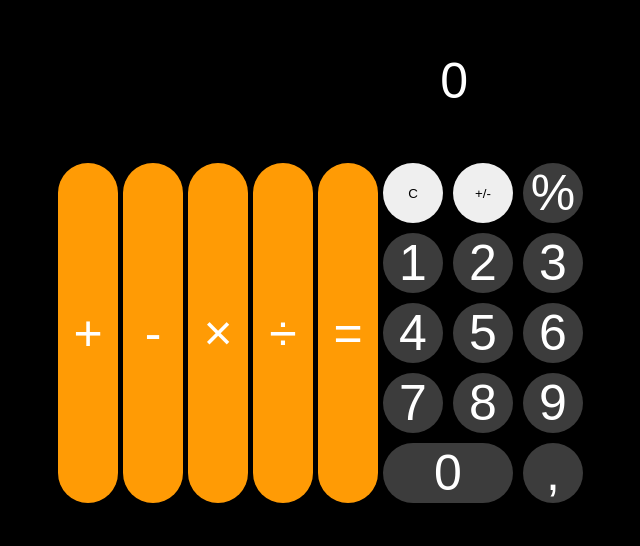
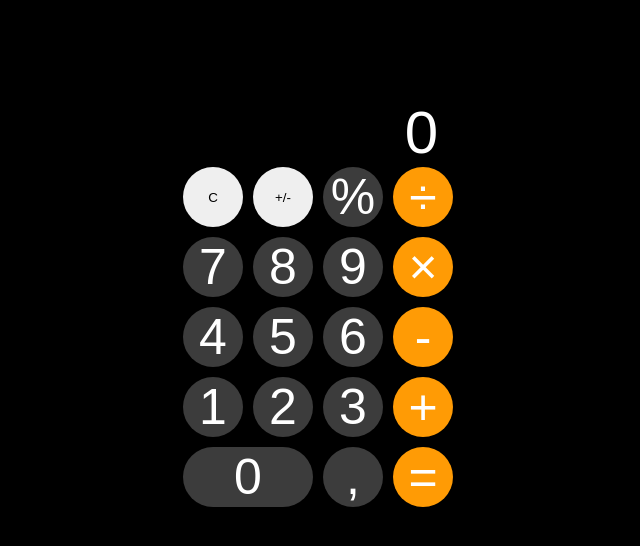
Before and after one commit to dullee/calculator, a plain HTML site: page index.html in a window 1280 px wide. Shown: the whole page, without its empty margins (322-962 px from the left). Drawn offline with Linux system fonts and the light colour scheme.

Commit message:
polished ui

```diff
--- a/index.html
+++ b/index.html
@@ -11,68 +11,53 @@
     <div id="textBox">
       <h1 id="inputValue">0</h1>
     </div>
-    <div id="sweetsBox">
-      <div></div>
-      <button
-        onclick="calculate('+', this)"
+    <div>
+      <div class="numberContainer">
+        <button onclick="clearEntry()" id="clearButton" class="circularButton">
+          C</button
+        ><button onclick="additiveInverse()" class="circularButton">+/-</button
+        ><button onclick="" class="numberButton circularButton">%</button
+        ><button
+          onclick="calculate('÷', this)"
           class="operatorButton circularButton"
         >
-        +
+          ÷
+        </button>
+        <button onclick="inputNumber(7)" class="numberButton circularButton">
+          7</button
+        ><button onclick="inputNumber(8)" class="numberButton circularButton">
+          8</button
+        ><button onclick="inputNumber(9)" class="numberButton circularButton">
+          9
+        </button>
+        <button
+          onclick="calculate('×', this)"
+          class="operatorButton circularButton"
+        >
+          ×</button
+        ><button onclick="inputNumber(4)" class="numberButton circularButton">
+          4</button
+        ><button onclick="inputNumber(5)" class="numberButton circularButton">
+          5</button
+        ><button onclick="inputNumber(6)" class="numberButton circularButton">
+          6
         </button>
         <button
           onclick="calculate('-', this)"
           class="operatorButton circularButton"
         >
-        -
-      </button>
-      <button
-        onclick="calculate('×', this)"
-        class="operatorButton circularButton"
-      >
-        ×
-      </button>
-      <button
-        onclick="calculate('÷', this)"
-        class="operatorButton circularButton"
-      >
-        ÷
-      </button>
-      <button
-        onclick="calculate('=', this)"
-        class="operatorButton circularButton"
-      >
-        =
-      </button>
-      <div>
-        <div class="numberContainer">
-          <button
-            onclick="clearEntry()"
-            id="clearButton"
-            class="circularButton"
-          >
-            C</button
-          ><button onclick="additiveInverse()" class="circularButton">
-            +/-
-          </button>
-          <button onclick="" class="numberButton circularButton">%</button>
-          <button onclick="inputNumber(1)" class="numberButton circularButton">
+          -</button
+        ><button onclick="inputNumber(1)" class="numberButton circularButton">
           1</button
         ><button onclick="inputNumber(2)" class="numberButton circularButton">
           2</button
         ><button onclick="inputNumber(3)" class="numberButton circularButton">
           3</button
-          ><button onclick="inputNumber(4)" class="numberButton circularButton">
-            4</button
-          ><button onclick="inputNumber(5)" class="numberButton circularButton">
-            5</button
-          ><button onclick="inputNumber(6)" class="numberButton circularButton">
-            6</button
-          ><button onclick="inputNumber(7)" class="numberButton circularButton">
-            7</button
-          ><button onclick="inputNumber(8)" class="numberButton circularButton">
-            8</button
-          ><button onclick="inputNumber(9)" class="numberButton circularButton">
-            9
+        ><button
+          onclick="calculate('+', this)"
+          class="operatorButton circularButton"
+        >
+          +
         </button>
       </div>
       <div class="gap10 marginTop10">
@@ -82,9 +67,13 @@
         >
           0</button
         ><button onclick="decimal()" class="numberButton circularButton">
-            ,
+          ,</button
+        ><button
+          onclick="calculate('=', this)"
+          class="operatorButton circularButton"
+        >
+          =
         </button>
-        </div>
       </div>
     </div>
   </body>
--- a/style.css
+++ b/style.css
@@ -6,23 +6,10 @@ body {
   align-items: center;
   font-family: Arial, Helvetica, sans-serif;
 }
-h1 {
-  text-align: center;
-  color: rgb(255, 117, 117);
+#textBox {
+  margin-top: 90px;
 }
 
-#textBox {
-  color: rgb(173, 43, 78);
-  border-radius: 20px;
-  margin-bottom: 10px;
-  padding: 10px;
-}
-#sweetsBox {
-  margin-bottom: 20px;
-  display: flex;
-  gap: 5px;
-  flex-direction: row;
-}
 .circularButton {
   width: 60px;
   border-radius: 99px;
@@ -41,13 +28,12 @@ h1 {
 }
 .numberContainer {
   display: grid;
-  grid-template-columns: auto auto auto;
+  grid-template-columns: auto auto auto auto;
   gap: 10px;
 }
 .numberButton {
   color: rgb(255, 255, 255);
   font-size: 50px;
-
   background-color: rgb(60, 60, 60);
 }
 
@@ -57,8 +43,10 @@ h1 {
   color: rgb(255, 155, 5);
 }
 #inputValue {
+  margin: 0;
+  padding-right: 60px;
   text-align: end;
-  font-size: 50px;
+  font-size: 60px;
   font-weight: lighter;
   width: 300px;
   border: 0;
```
Lines whose indentation alone changed are shown as unchanged.
